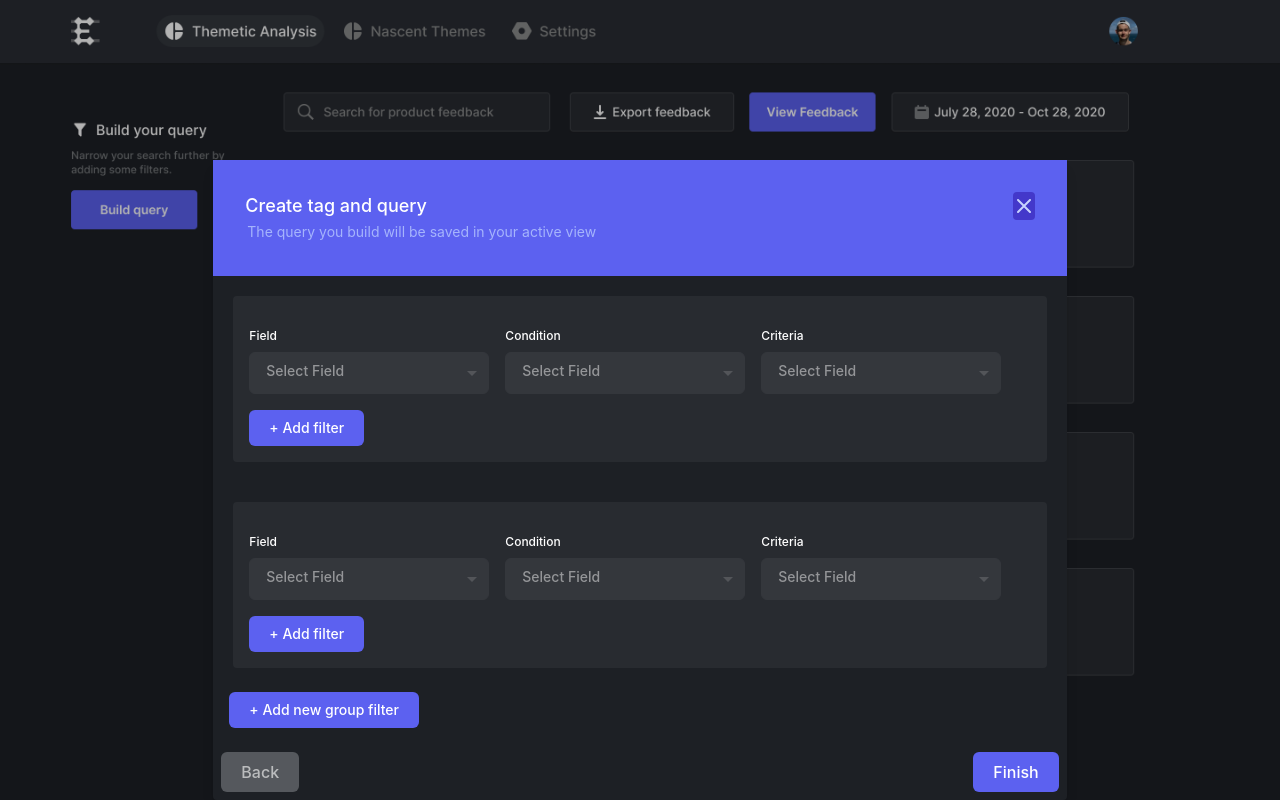
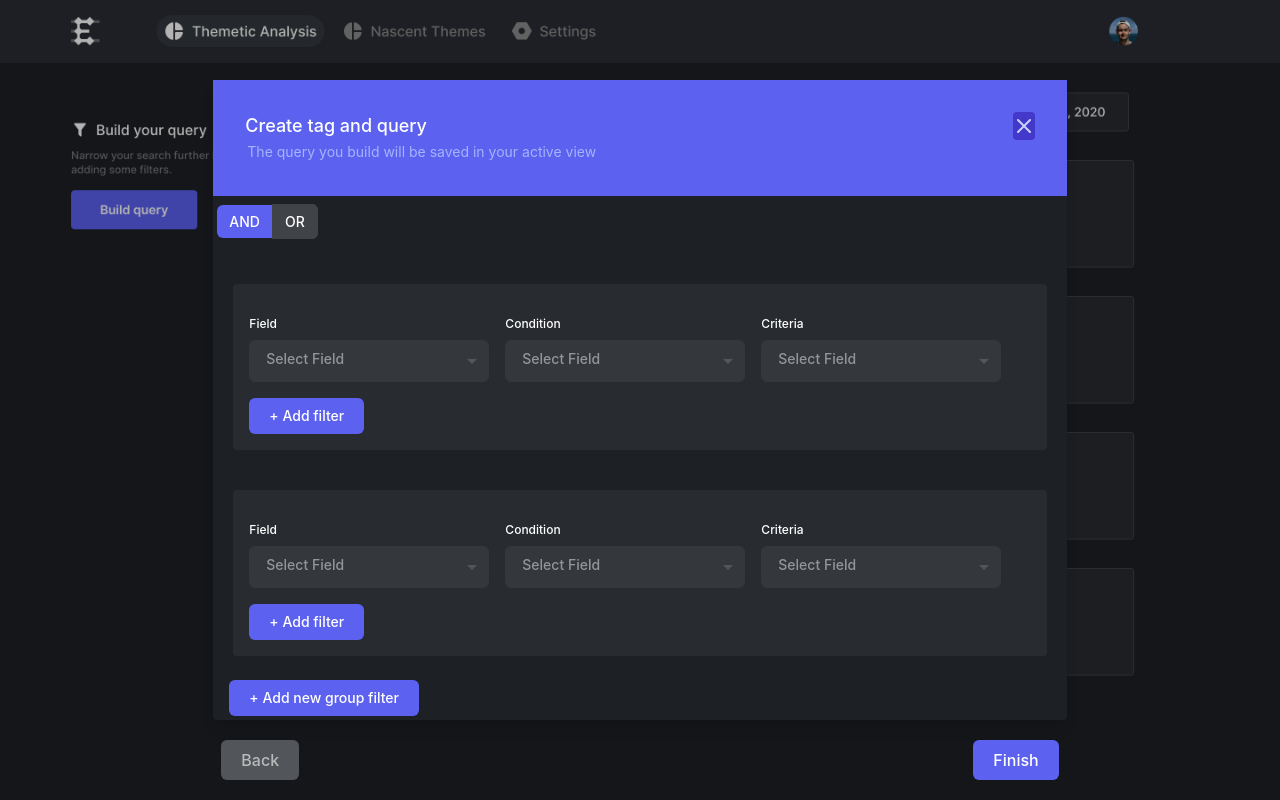
Before and after one commit to pragyad3188/query-builder, a React (Create React App) app: page / in a window 1280 px wide. Both pictures are taken after a click on the button "+ Add new group filter". Built offline with nearby package versions, Linux system fonts and the light colour scheme.

Commit message:
MVP prepared

```diff
--- a/src/App.js
+++ b/src/App.js
@@ -2,7 +2,7 @@ import React  from 'react';
 import Query_Builder from "./Components/Query_Builder";
 function App() {
   return (
-    <div className="h-screen bg-cover bg-top flex justify-center bg-Main-Background items-end overflow-y-auto">
+    <div className="h-screen bg-cover bg-top flex justify-center bg-Main-Background items-center overflow-y-auto">
        <Query_Builder />
     </div>
   );
--- a/src/Components/DropdownBar.js
+++ b/src/Components/DropdownBar.js
@@ -26,7 +26,7 @@ function DropdownBar(props) {
 
         {
         showDropdownToggle &&
-        <div className="absolute py-3.5 px-2 bg-grey-4 border border-grey-2 rounded-md top-16 w-60">
+        <div className="absolute py-3.5 px-2 bg-grey-4 border border-grey-2 rounded-md top-16 w-60 z-10">
           {props.dropdownValues.map( (obj) => (
             <div key={obj.type}>
               <p className="text-white opacity-50 text-xs mb-2 tracking-widest font-medium ">
--- a/src/Components/Query_Builder.js
+++ b/src/Components/Query_Builder.js
@@ -1,5 +1,5 @@
 import React from 'react';
-import {useContext} from 'react';
+import {useContext,useState} from 'react';
 import closeIcon from '../Icons/Icon.svg';
 import RuleGroup from './RuleGroup';
 import queryStore from "../queryStore";
@@ -7,9 +7,18 @@ import { observer } from "mobx-react-lite";
 
 
 function Query_Builder(props){
-    const {RuleGroups,getQueryString,clearAllQueries,addGroup} = useContext(queryStore);
+    const {RuleGroups,getQueryString,clearAllQueries,addGroup,setGlobalConjunction,submitQuery} = useContext(queryStore);
+    const [conjunctionToggle,setConjunctionToggle]=useState("AND");
     const query=getQueryString();
 
+    function toggleConjunction(conjunction)
+    {
+        setGlobalConjunction(conjunction);
+        setConjunctionToggle(conjunction);
+    }
+
+    let setStyle="py-2 px-3 bg-blue cursor-pointer";
+    let notSetStyle="py-2 px-3 bg-grey-2 border-grey-2 border cursor-pointer";
     return (
         <div className="h-4/5 w-2/3  bg-black rounded shadow-lg flex flex-col">
             <div className="bg-blue px-8 py-8 flex flex-col">
@@ -31,6 +40,16 @@ function Query_Builder(props){
                     </p>)
                 }
             </div>
+
+            <div className={`${RuleGroups.length<=1 ?"hidden ":"mt-4 ml-1 text-sm text-white font-medium pb-8"}`}>
+                <span className={`${conjunctionToggle === "AND" ? setStyle : notSetStyle}  rounded-l-md `} onClick={() => toggleConjunction("AND")}>
+                AND
+                </span>
+                <span className={`${conjunctionToggle === "OR" ? setStyle : notSetStyle} rounded-r-md`} onClick={() => toggleConjunction("OR")}>
+                OR
+                </span>
+            </div>
+
             {
             RuleGroups.map((grp)=>
                 <RuleGroup
@@ -43,9 +62,11 @@ function Query_Builder(props){
             </div>
             <div className="m-2 ">
                 <button onClick={()=>clearAllQueries()}className={`bg-grey-1 py-2 px-5 text-white rounded-md font-medium text-base hover:bg-grey-2 opacity-70`}>Back</button>
-                <button className={`float-right bg-blue hover:bg-indigo-700 py-2 px-5 text-white rounded-md font-medium text-base`}>Finish</button>
+                <button onClick={()=>submitQuery()}className={`float-right bg-blue hover:bg-indigo-700 py-2 px-5 text-white rounded-md font-medium text-base`}>Finish</button>
             </div>
         </div>
     );
 }
+
+
 export default observer(Query_Builder);
--- a/src/Components/RuleGroup.js
+++ b/src/Components/RuleGroup.js
@@ -2,6 +2,7 @@ import React, { useState } from 'react';
 import { useContext} from 'react';
 import PropTypes from 'prop-types';
 import infoIcon from '../Icons/info.svg';
+import deleteIcon from '../Icons/delete.svg';
 import { nanoid } from 'nanoid';
 import Rule from './Rule';
 import queryStore from "../queryStore";
--- a/src/getQueryString.js
+++ b/src/getQueryString.js
@@ -30,12 +30,16 @@ const getCondtionSymbol = (condition) => {
   }
 };
 
-export default function getString(RuleGroups) {
-  let queryString = "";
-  RuleGroups.forEach((group)=>{
+export default function getString(RuleGroups,GlobalConjunction) {
+  let queryString = "(";
+  RuleGroups.forEach((group,index1)=>{
       group.ruleGroup.children.forEach((rule,index)=>{
         queryString=queryString + `"(field.${rule.field}) ${getCondtionSymbol(rule.condition)} \\"${rule.criteria}"\\"
                                     ${index !== group.ruleGroup.children.length -1 ? getConjunctionSymbol(group.ruleGroup.conjunction): ""}`;});
-      });
+        if(index1 !== RuleGroups.length-1)
+            queryString+=`)  ${getConjunctionSymbol(GlobalConjunction)}  (`;
+        else
+            queryString+=')';
+    });
   return queryString;
 }
--- a/src/queryStore.js
+++ b/src/queryStore.js
@@ -1,14 +1,13 @@
-import { makeAutoObservable } from "mobx";
+import { makeAutoObservable,toJS } from "mobx";
 import { createContext } from "react";
 import {nanoid} from "nanoid";
-import _ from "lodash";
 import getString from "./getQueryString.js";
 
 class queryStore {
   constructor() {
     makeAutoObservable(this);
   }
-
+  GlobalConjunction="AND";
   RuleGroups = [{
       groupId: nanoid(),
       ruleGroup:
@@ -20,6 +19,7 @@ class queryStore {
       },
     }];
 
+    setGlobalConjunction=(conjunction)=>{this.GlobalConjunction=conjunction;};
     updateRule=(group_id,rule_id,field,criteria,condition)=>
     {
       let groupIndex=-1;
@@ -67,7 +67,14 @@ class queryStore {
         },
       }];
     }
-  getQueryString = () => getString(this.RuleGroups);
+  getQueryString = () => getString(this.RuleGroups,this.GlobalConjunction);
+
+  submitQuery=()=>{
+    const outputString=this.getQueryString()
+    const queryObject=toJS(this.RuleGroups);
+    console.log("The query string is: "+outputString);
+    console.log(queryObject);
+  }
 }
 
 export default createContext(new queryStore());
```
